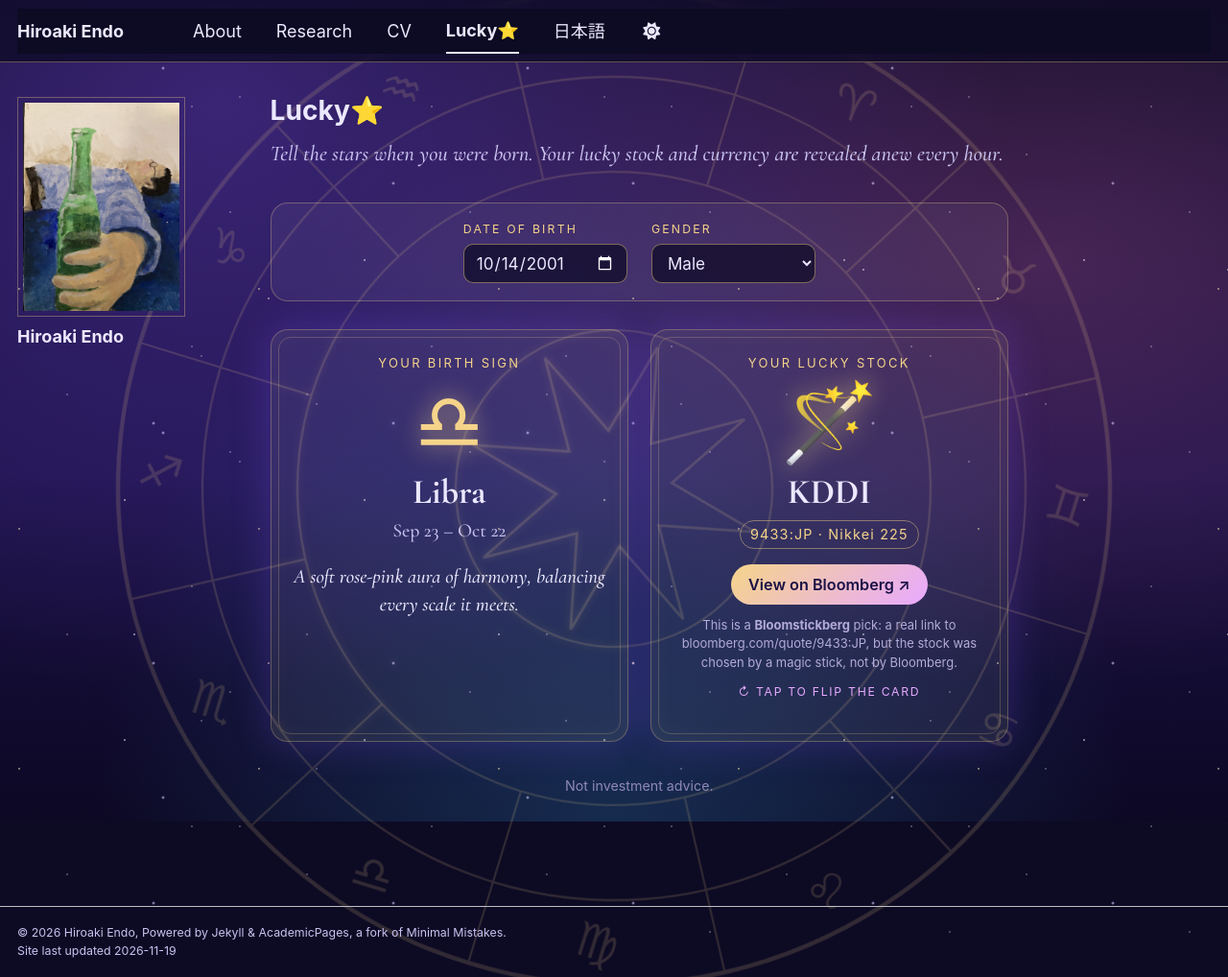
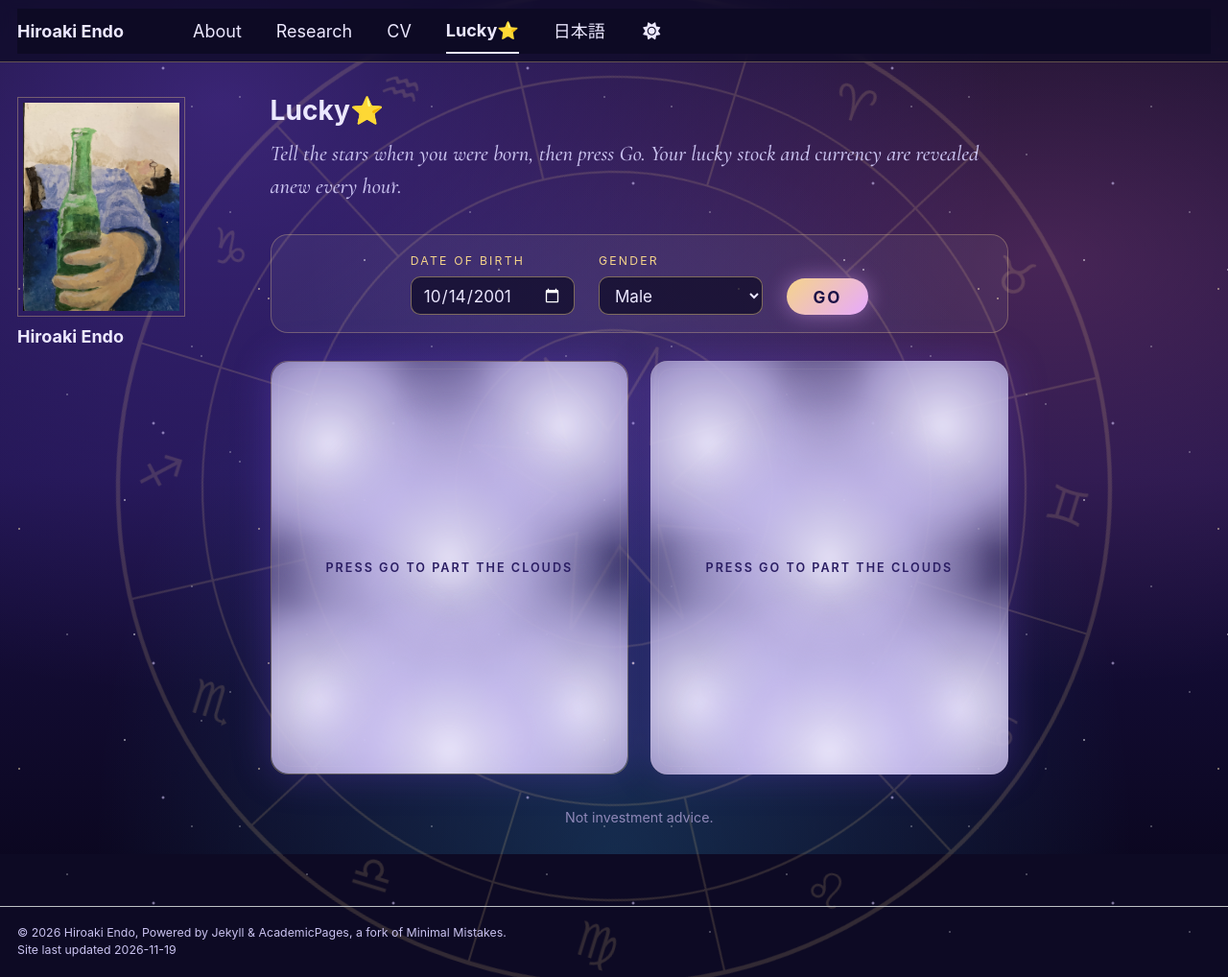
Before and after one commit to hiroendo1014/hiroendo1014.github.io, a Jekyll site: the page built from _pages/lucky.md, in a window 1280 px wide and 1018 px high. Shown: the whole window at 96% size. Built offline with Jekyll 4.4.1, drawn with Linux system fonts in a browser that asks for light colours; a script bundle is joined from its source files by our own code; library files that are not in the unit come from our copies; part of the change alters nothing that is shown.

Commit message:
Lucky page: Go button parts the clouds to reveal the reading
Co-Authored-By: Claude Opus 5.5 <noreply@anthropic.com>

```diff
--- a/_pages/lucky.md
+++ b/_pages/lucky.md
@@ -232,6 +232,90 @@ author_profile: true
   @media (prefers-reduced-motion: reduce) {
     .lucky-flip-inner { transition: none; }
   }
+  #lucky-page .lucky-go {
+    font-family: -apple-system, "Segoe UI", Roboto, sans-serif;
+    font-size: 0.95em;
+    font-weight: 700;
+    letter-spacing: 0.12em;
+    text-transform: uppercase;
+    padding: 0.5em 1.6em;
+    margin: 0;
+    border: 0;
+    border-radius: 999px;
+    background: linear-gradient(135deg, #f5d48a, #e7a9ff);
+    color: #1a1145;
+    cursor: pointer;
+    box-shadow: 0 0 22px rgba(231, 169, 255, 0.45);
+  }
+  #lucky-page .lucky-go:hover { filter: brightness(1.08); }
+  #lucky-page .lucky-go:focus-visible { outline: 2px solid #f5d48a; outline-offset: 3px; }
+  .lucky-flip { position: relative; }
+  .lucky-cloud {
+    display: none;
+    position: absolute;
+    inset: 0;
+    z-index: 5;
+    border-radius: 18px;
+    overflow: hidden;
+    background-color: rgba(34, 24, 80, 0.6);
+    cursor: default;
+  }
+  .lucky-grid.is-veiled .lucky-cloud { display: block; }
+  .lucky-puff {
+    position: absolute;
+    left: var(--x);
+    top: var(--y);
+    width: 85%;
+    aspect-ratio: 1;
+    border-radius: 50%;
+    background: radial-gradient(circle, rgba(240, 236, 255, 0.95) 0%, rgba(206, 196, 245, 0.75) 35%, rgba(150, 120, 230, 0) 70%);
+    filter: blur(6px);
+    transform: translate(-50%, -50%);
+    animation: lucky-drift 6s ease-in-out infinite alternate;
+  }
+  .lucky-puff:nth-child(2n) { animation-duration: 8s; animation-delay: -2s; }
+  .lucky-puff:nth-child(3n) { animation-duration: 7s; animation-delay: -4s; }
+  #lucky-page .lucky-cloud-hint {
+    position: absolute;
+    left: 50%;
+    top: 50%;
+    transform: translate(-50%, -50%);
+    width: 80%;
+    text-align: center;
+    font-family: -apple-system, "Segoe UI", Roboto, sans-serif;
+    font-size: 0.7em;
+    font-weight: 600;
+    letter-spacing: 0.16em;
+    text-transform: uppercase;
+    color: #2a1d63;
+  }
+  .lucky-grid.is-veiled .lucky-card > :not(.lucky-cloud) { filter: blur(12px); opacity: 0.15; }
+  .lucky-grid.is-veiled.is-clearing .lucky-card > :not(.lucky-cloud) {
+    filter: none;
+    opacity: 1;
+    transition: filter 1.1s ease 1s, opacity 1.1s ease 1s;
+  }
+  .lucky-grid.is-clearing .lucky-cloud { animation: lucky-fog 2.2s ease forwards; pointer-events: none; }
+  .lucky-grid.is-clearing .lucky-puff { animation: lucky-clear 2.2s ease-in-out forwards; }
+  .lucky-grid.is-clearing .lucky-cloud-hint { opacity: 0; transition: opacity 0.4s; }
+  @keyframes lucky-drift {
+    to { transform: translate(calc(-50% + var(--dx) * 0.08), calc(-50% + var(--dy) * 0.08)) scale(1.08); }
+  }
+  @keyframes lucky-clear {
+    0% { transform: translate(-50%, -50%) scale(1); opacity: 1; }
+    35% { transform: translate(-50%, -50%) scale(1.4); opacity: 1; }
+    100% { transform: translate(calc(-50% + var(--dx)), calc(-50% + var(--dy))) scale(1.9); opacity: 0; }
+  }
+  @keyframes lucky-fog {
+    0% { background-color: rgba(34, 24, 80, 0.6); }
+    35% { background-color: rgba(70, 55, 140, 0.8); }
+    100% { background-color: rgba(34, 24, 80, 0); }
+  }
+  @media (prefers-reduced-motion: reduce) {
+    .lucky-puff, .lucky-grid.is-clearing .lucky-puff { animation: none; }
+    .lucky-grid.is-clearing .lucky-cloud { animation: none; opacity: 0; transition: opacity 0.3s; }
+    .lucky-grid.is-veiled.is-clearing .lucky-card > :not(.lucky-cloud) { transition: opacity 0.3s; }
+  }
   .lucky-form {
     display: flex;
     flex-wrap: wrap;
@@ -286,7 +370,7 @@ author_profile: true
 </div>
 
 <div id="lucky-page">
-  <p class="lucky-intro">Tell the stars when you were born. Your lucky stock and currency are revealed anew every hour.</p>
+  <p class="lucky-intro">Tell the stars when you were born, then press Go. Your lucky stock and currency are revealed anew every hour.</p>
 
   <form class="lucky-form" id="lucky-form" onsubmit="return false;">
     <div class="lucky-field">
@@ -301,10 +385,20 @@ author_profile: true
         <option value="other">Other</option>
       </select>
     </div>
+    <button type="button" class="lucky-go" id="lucky-go">Go</button>
   </form>
 
-  <div class="lucky-grid">
+  <div class="lucky-grid is-veiled" id="lucky-grid">
     <div class="lucky-card">
+      <div class="lucky-cloud" aria-hidden="true">
+        <span class="lucky-puff" style="--x:20%;--y:22%;--dx:-170px;--dy:-120px;"></span>
+        <span class="lucky-puff" style="--x:78%;--y:18%;--dx:170px;--dy:-130px;"></span>
+        <span class="lucky-puff" style="--x:50%;--y:50%;--dx:0px;--dy:-190px;"></span>
+        <span class="lucky-puff" style="--x:18%;--y:80%;--dx:-180px;--dy:140px;"></span>
+        <span class="lucky-puff" style="--x:82%;--y:82%;--dx:180px;--dy:130px;"></span>
+        <span class="lucky-puff" style="--x:50%;--y:92%;--dx:0px;--dy:200px;"></span>
+        <span class="lucky-cloud-hint">Press Go to part the clouds</span>
+      </div>
       <p class="lucky-label">Your birth sign</p>
       <div class="lucky-glyph" id="lucky-sign-glyph">✦</div>
       <p class="lucky-name" id="lucky-sign-name">…</p>
@@ -332,6 +426,15 @@ author_profile: true
           <p class="lucky-fineprint">Another <strong>Bloomstickberg</strong> pick: a real link to <span id="lucky-fx-url">bloomberg.com</span> for its exchange rate with the US dollar, chosen by the same magic stick.</p>
           <button type="button" class="lucky-flip-btn" id="lucky-flip-to-front" tabindex="-1">↻ Tap to flip back</button>
         </div>
+      </div>
+      <div class="lucky-cloud" aria-hidden="true">
+        <span class="lucky-puff" style="--x:20%;--y:22%;--dx:-170px;--dy:-120px;"></span>
+        <span class="lucky-puff" style="--x:78%;--y:18%;--dx:170px;--dy:-130px;"></span>
+        <span class="lucky-puff" style="--x:50%;--y:50%;--dx:0px;--dy:-190px;"></span>
+        <span class="lucky-puff" style="--x:18%;--y:80%;--dx:-180px;--dy:140px;"></span>
+        <span class="lucky-puff" style="--x:82%;--y:82%;--dx:180px;--dy:130px;"></span>
+        <span class="lucky-puff" style="--x:50%;--y:92%;--dx:0px;--dy:200px;"></span>
+        <span class="lucky-cloud-hint">Press Go to part the clouds</span>
       </div>
     </div>
   </div>
@@ -496,13 +599,40 @@ author_profile: true
     }
 
     flip.addEventListener("click", function (e) {
-      if (e.target.closest("a")) { return; }
+      if (e.target.closest("a") || $("lucky-grid").classList.contains("is-veiled")) { return; }
       var side = flip.classList.contains("is-flipped") ? "front" : "back";
       show(side);
       if (e.target.closest("button")) { buttons[side].focus({ preventScroll: true }); }
     });
 
     show("front");
+    return show;
+  }
+
+  var revealTimer = null;
+
+  function veil(showFlip) {
+    var grid = $("lucky-grid");
+    clearTimeout(revealTimer);
+    grid.classList.remove("is-clearing");
+    grid.classList.add("is-veiled");
+    if (showFlip) { showFlip("front"); }
+  }
+
+  function setupReveal(showFlip) {
+    var grid = $("lucky-grid");
+    var reduced = window.matchMedia && window.matchMedia("(prefers-reduced-motion: reduce)").matches;
+    $("lucky-go").addEventListener("click", function () {
+      veil(showFlip);
+      void grid.offsetWidth;
+      grid.classList.add("is-clearing");
+      revealTimer = setTimeout(function () {
+        grid.classList.remove("is-veiled", "is-clearing");
+      }, reduced ? 400 : 2300);
+    });
+    ["lucky-birth", "lucky-gender"].forEach(function (id) {
+      $(id).addEventListener("change", function () { veil(showFlip); });
+    });
   }
 
   function setupForm() {
@@ -576,7 +706,7 @@ author_profile: true
   drawWheel();
   setupForm();
   render();
-  setupFlip();
+  setupReveal(setupFlip());
   setInterval(tick, 1000);
 })();
 </script>
```
